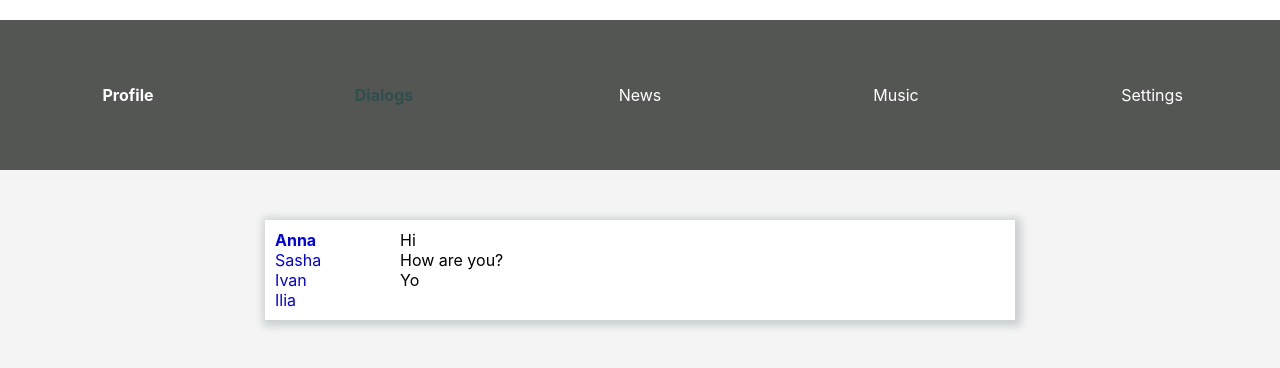
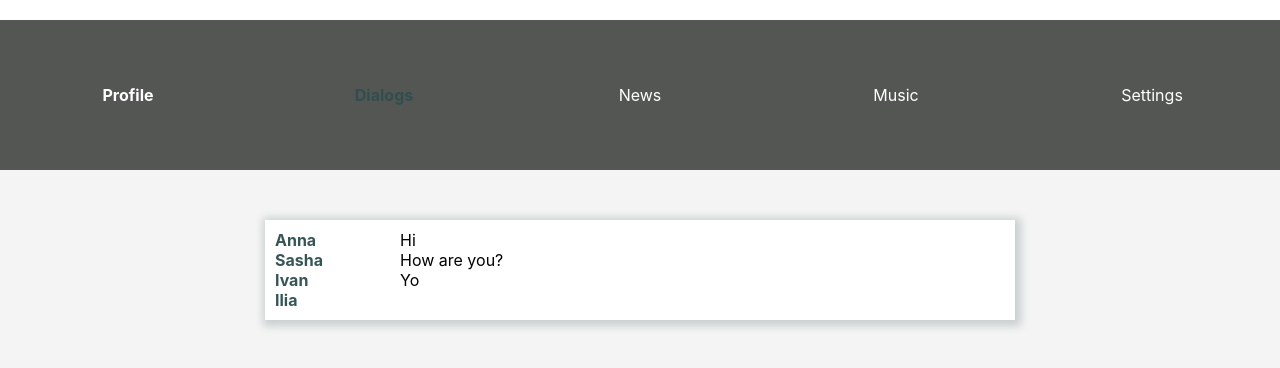
Before and after one commit to AnnaSiawa/socialNetwork, a React (Create React App) app: page /dialogs in a window 1280 px wide. Shown: the top 368 px of the page. Built offline with nearby package versions, Linux system fonts and the light colour scheme.

Commit message:
new branch

```diff
--- a/src/components/Dialogs/Dialogs.jsx
+++ b/src/components/Dialogs/Dialogs.jsx
@@ -12,25 +12,28 @@ const DialogItem = (props) => {
     );
 }
 
+const Message = (props) => {
+    return (
+        <div className={styles.message}>{props.message}</div>
+    );
+}
+
 const Dialogs = (props) => {
+
+    let dialogsData = [{id: 1, name: 'Anna'}, {id: 2, name: 'Sasha'}, {id: 3, name: 'Ivan'}, {id: 4, name: 'Ilia'}];
+
     return (
         <div className={styles.dialogs}>
             <div className={styles.dialogsItems}>
-               <DialogItem name="Anna" id="1"/>
-                <div className={styles.dialog}>
-                    <NavLink to="/dialogs/2">Sasha</NavLink>
-                </div>
-                <div className={styles.dialog}>
-                    <NavLink to="/dialogs/3">Ivan</NavLink>
-                </div>
-                <div className={styles.dialog}>
-                    <NavLink to="/dialogs/4">Ilia</NavLink>
-                </div>
+                <DialogItem name="Anna" id="1"/>
+                <DialogItem name="Sasha" id="2"/>
+                <DialogItem name="Ivan" id="3"/>
+                <DialogItem name="Ilia" id="4"/>
             </div>
             <div className={styles.messages}>
-                <div className={styles.message}>Hi</div>
-                <div className={styles.message}>How are you?</div>
-                <div className={styles.message}>Yo</div>
+                <Message message="Hi"/>
+                <Message message="How are you?"/>
+                <Message message="Yo"/>
             </div>
         </div>
     );
--- a/src/components/Dialogs/Dialogs.module.scss
+++ b/src/components/Dialogs/Dialogs.module.scss
@@ -9,14 +9,19 @@
   padding: 10px;
 }
 
-.dialogsItems .active {
-  color: rgba(47, 79, 79, 0.97);
-  font-weight: bold;
+.dialog {
+  a {
+    color: #0d2626;
+  }
 }
 
-.dialog {
+.dialog.active {
+  a {
+    color: rgba(47, 79, 79, 0.97);
+    font-weight: bold;
+  }
+}
 
-}
 
 .messages {
   padding: 10px;
--- a/src/components/Profile/Profile.jsx
+++ b/src/components/Profile/Profile.jsx
@@ -1,14 +1,12 @@
 import React from "react";
 import styles from './Profile.module.scss';
 import MyPost from "./MyPosts/MyPost";
+import ProfileInfo from "./ProfileInfo/ProfileInfo";
 
 const Profile = () => {
     return (
         <div className={styles.profile}>
-            <div>
-                <img className={styles.image} alt='' src='https://sun9-87.userapi.com/c639622/v639622398/42b64/QHY8sDwTDIA.jpg'/>
-            </div>
-
+            <ProfileInfo />
             <MyPost />
         </div>
     );
--- /dev/null
+++ b/src/components/Profile/ProfileInfo/ProfileInfo.jsx
@@ -0,0 +1,14 @@
+import React from "react";
+import styles from './ProfileInfo.module.scss';
+
+const ProfileInfo = () => {
+    return (
+        <div className={styles.profileInfo}>
+            <div>
+                <img className={styles.image} alt='' src='https://sun9-87.userapi.com/c639622/v639622398/42b64/QHY8sDwTDIA.jpg'/>
+            </div>
+        </div>
+    );
+}
+
+export default ProfileInfo;
```
Also changed, not shown: src/components/Profile/ProfileInfo/ProfileInfo.module.scss (added).
